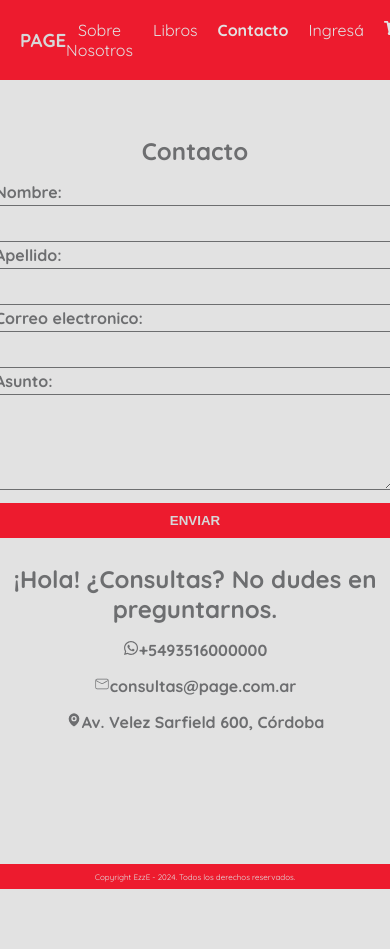
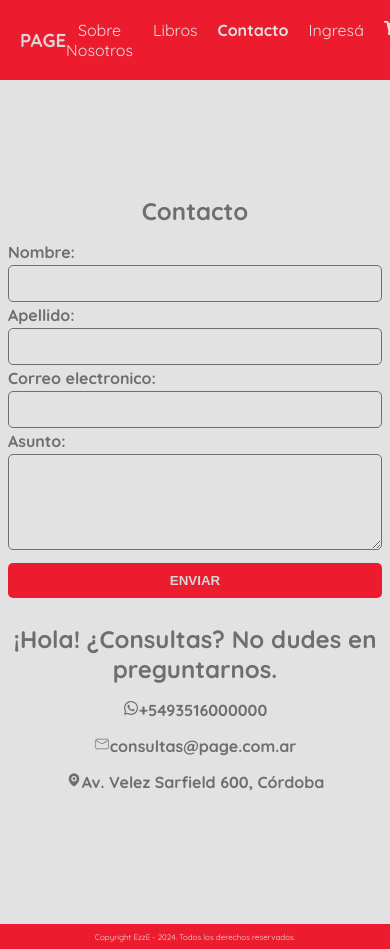
Before and after one commit to ezeabregu/librosPage, a React (Create React App) app: page /contacto in a window 390 px wide. Before the commit the page ends 889 px from the top, so only its background shows below. Built offline with nearby package versions, Linux system fonts and the light colour scheme.

Commit message:
responsive contacto

```diff
--- a/src/pages/contacto/contactoStyles.js
+++ b/src/pages/contacto/contactoStyles.js
@@ -11,6 +11,9 @@ export const ContactoStyledContainer = styled.div`
   @media (max-width: 800px) {
     flex-direction: column;
     gap: 1rem;
+    height: auto;
+    padding: 0.5rem;
+    margin-top: 5rem;
   }
 `;
 
@@ -27,6 +30,9 @@ export const ContactoFormulario = styled.div`
     font-weight: 700;
     color: var(--moreGray);
   }
+  @media (max-width: 800px) {
+    width: 100%;
+  }
 `;
 
 export const ContactoDatosContenedor = styled.div`
@@ -40,4 +46,7 @@ export const ContactoDatosContenedor = styled.div`
     font-weight: 700;
     color: var(--moreGray);
   }
+  @media (max-width: 800px) {
+    width: 100%;
+  }
 `;
```
